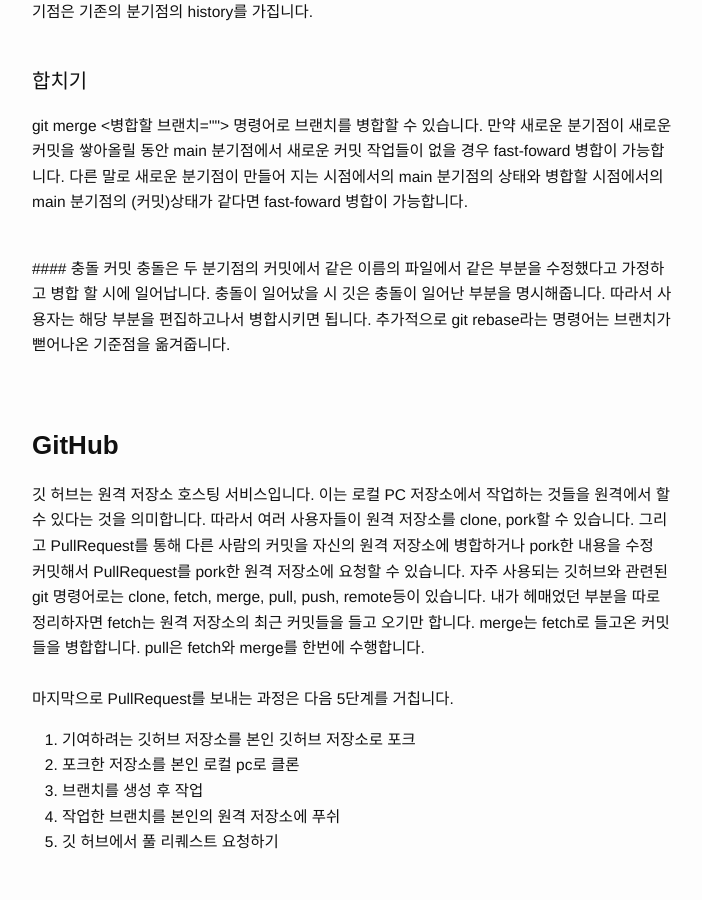
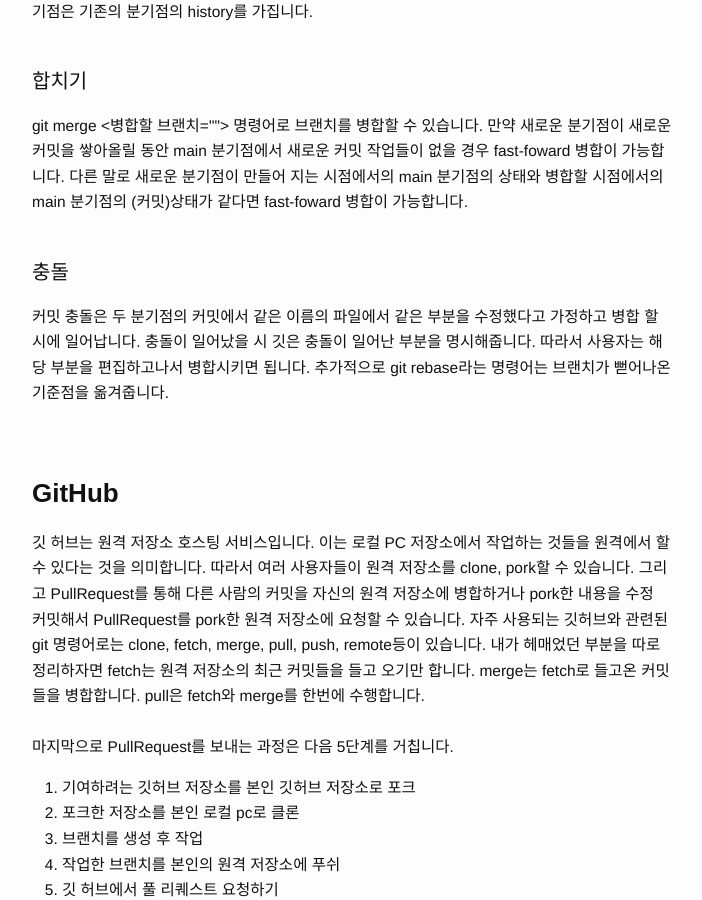
Before and after one commit to Jaeun-Choi98/jaeun-choi98.github.io, a Jekyll site: the page built from _posts/2023-07-17-git&github.md, in a window 1280 px wide and 900 px high, scrolled down 3063 px. Shown: the whole window, without its empty margins (288-990 px from the left). Built offline with Jekyll 4.4.1, drawn with Linux system fonts in a browser that asks for light colours.

```diff
--- a/_posts/2023-07-17-git&github.md
+++ b/_posts/2023-07-17-git&github.md
@@ -21,7 +21,7 @@ og_image: /assets/img/content/git&github/git_github_img.jpg
     * [나누기](#나누기)
     * [합치기](#합치기)
     * [충돌](#충돌)
-4. [GitHub](#GitHub)
+4. [GitHub](#github)
 <br>
 <br>
 <br>
@@ -87,8 +87,8 @@ git merge <병합할 브랜치> 명령어로 브랜치를 병합할 수 있습
 <br>
 <br>
 
- #### 충돌
- 커밋 충돌은 두 분기점의 커밋에서 같은 이름의 파일에서 같은 부분을 수정했다고 가정하고 병합 할 시에 일어납니다. 충돌이 일어났을 시 깃은 충돌이 일어난 부분을 명시해줍니다. 따라서 사용자는 해당 부분을 편집하고나서 병합시키면 됩니다. 추가적으로 git rebase라는 명령어는 브랜치가 뻗어나온 기준점을 옮겨줍니다.
+#### 충돌
+커밋 충돌은 두 분기점의 커밋에서 같은 이름의 파일에서 같은 부분을 수정했다고 가정하고 병합 할 시에 일어납니다. 충돌이 일어났을 시 깃은 충돌이 일어난 부분을 명시해줍니다. 따라서 사용자는 해당 부분을 편집하고나서 병합시키면 됩니다. 추가적으로 git rebase라는 명령어는 브랜치가 뻗어나온 기준점을 옮겨줍니다.
 <br>
 <br>
 <br>
```
